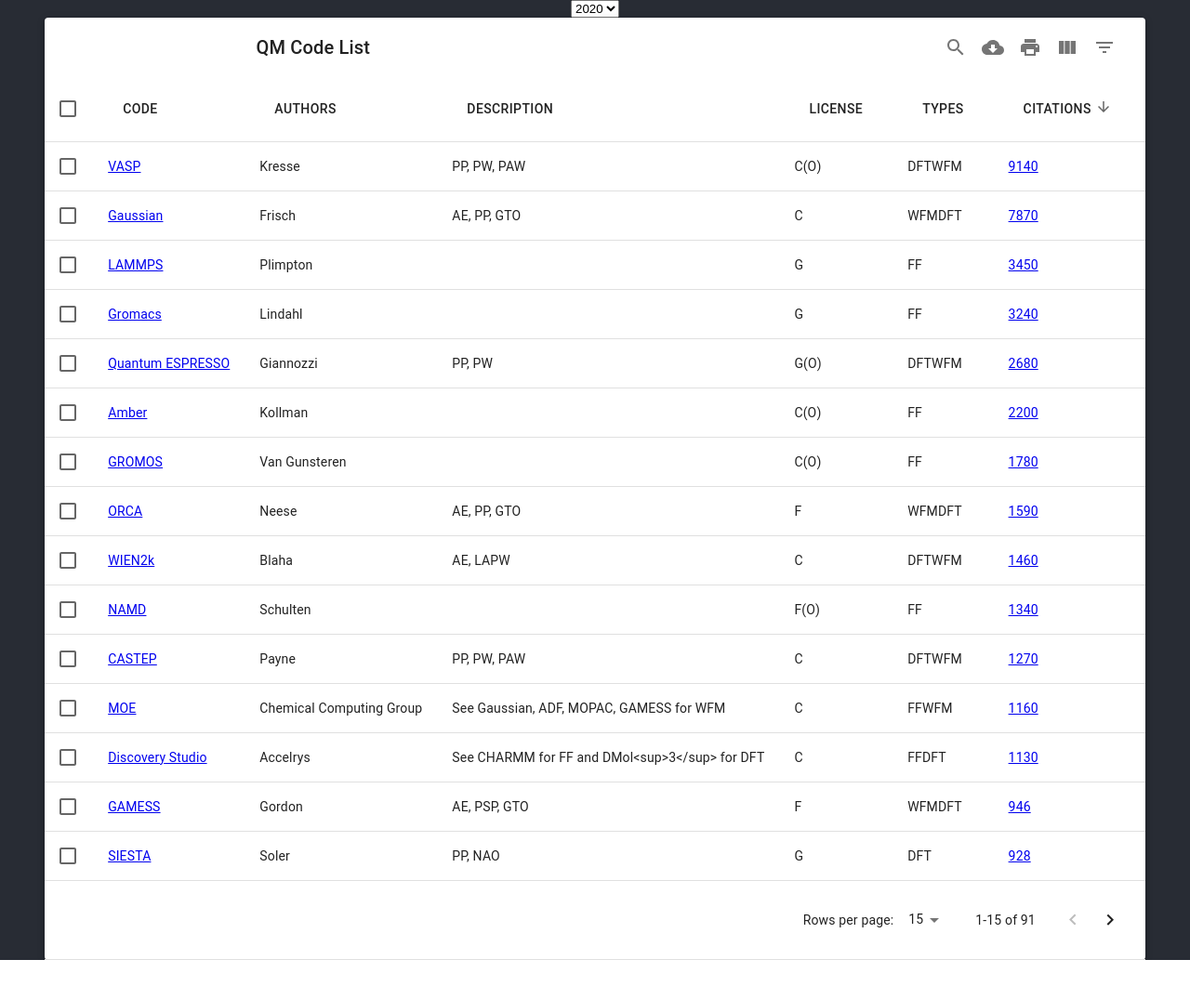
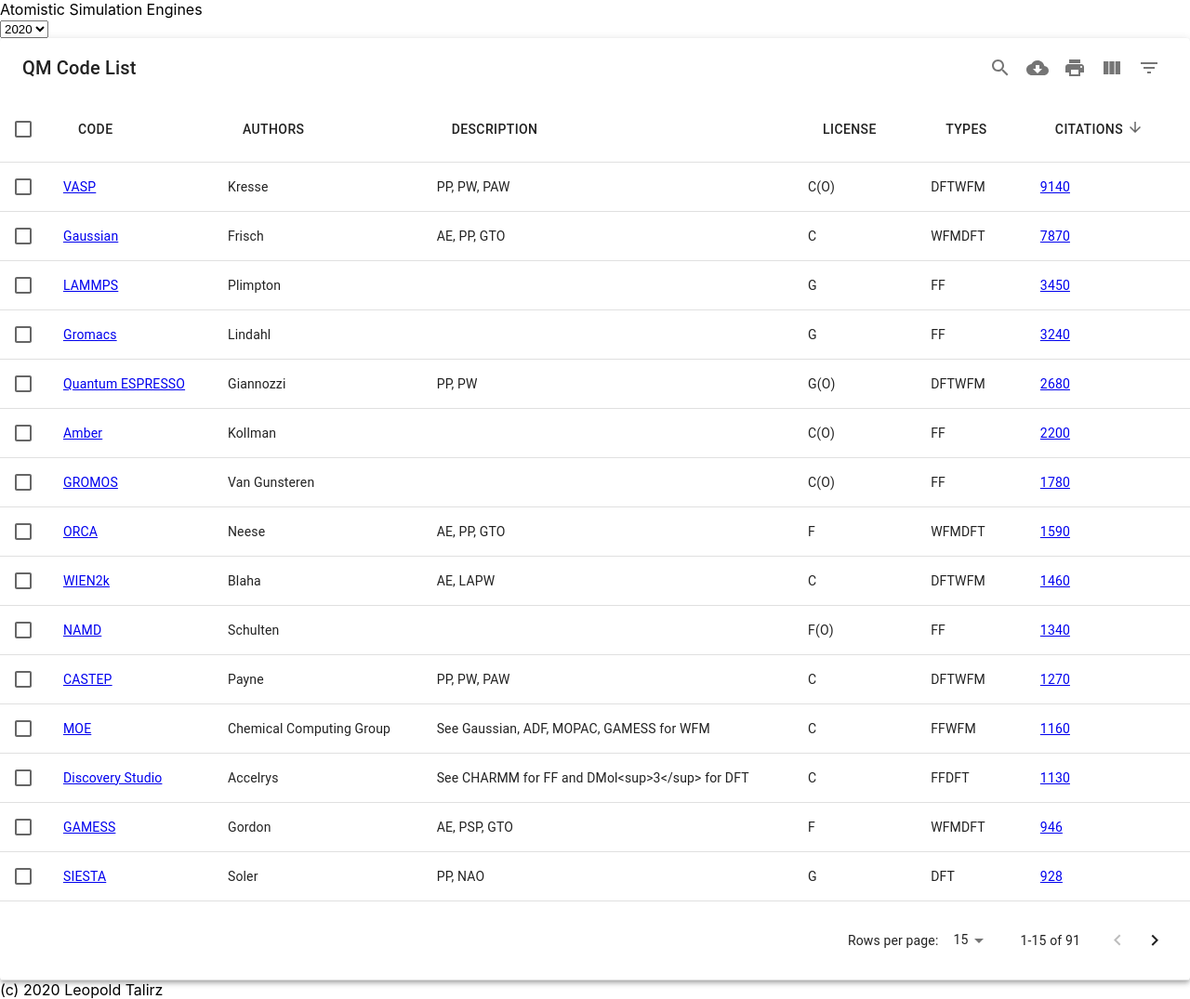
Before and after one commit to ltalirz/atomistic-software, a React (Create React App) app: page / in a window 1280 px wide. Shown: the whole page at 93% size. Before the commit the page ends 1033 px from the top, so only its background shows below. Built offline with nearby package versions, Linux system fonts and the light colour scheme.

Commit message:
use router for multi-page layout

```diff
--- a/package.json
+++ b/package.json
@@ -14,6 +14,8 @@
     "react": "^17.0.1",
     "react-base-table": "^1.12.0",
     "react-dom": "^17.0.1",
+    "react-router": "^5.2.0",
+    "react-router-dom": "^5.2.0",
     "react-scripts": "4.0.1",
     "react-table": "^7.6.2",
     "web-vitals": "^0.2.4"
--- a/src/components/index.js
+++ b/src/components/index.js
@@ -1,2 +1 @@
 export { default as Chart } from './Chart/chart'
-export { default as Table } from './Table/table'
--- a/src/index.js
+++ b/src/index.js
@@ -1,12 +1,31 @@
 import React from 'react';
 import ReactDOM from 'react-dom';
+import reportWebVitals from './reportWebVitals';
+import { BrowserRouter, Route } from 'react-router-dom';
+
 import './index.css';
-import App from './App';
-import reportWebVitals from './reportWebVitals';
+//import './App.css';
+import Table from './components/Table';
+import Chart from './components/Chart/chart';
 
 ReactDOM.render(
   <React.StrictMode>
-    <App />
+    <BrowserRouter>
+    <div>
+        <header>
+          Atomistic Simulation Engines
+        </header>
+
+        <main>
+          <Route exact path="/" component={Table}/>
+          <Route exact path="/chart" component={Chart} />
+        </main>
+
+        <footer>
+          (c) 2020 Leopold Talirz
+        </footer>
+      </div>
+    </BrowserRouter>
   </React.StrictMode>,
   document.getElementById('root')
 );
```
Also changed, not shown: src/components/Table.js (renamed from src/App.js, +5 -9 lines), 1 other file (tests, documents, lock files or other folders).
